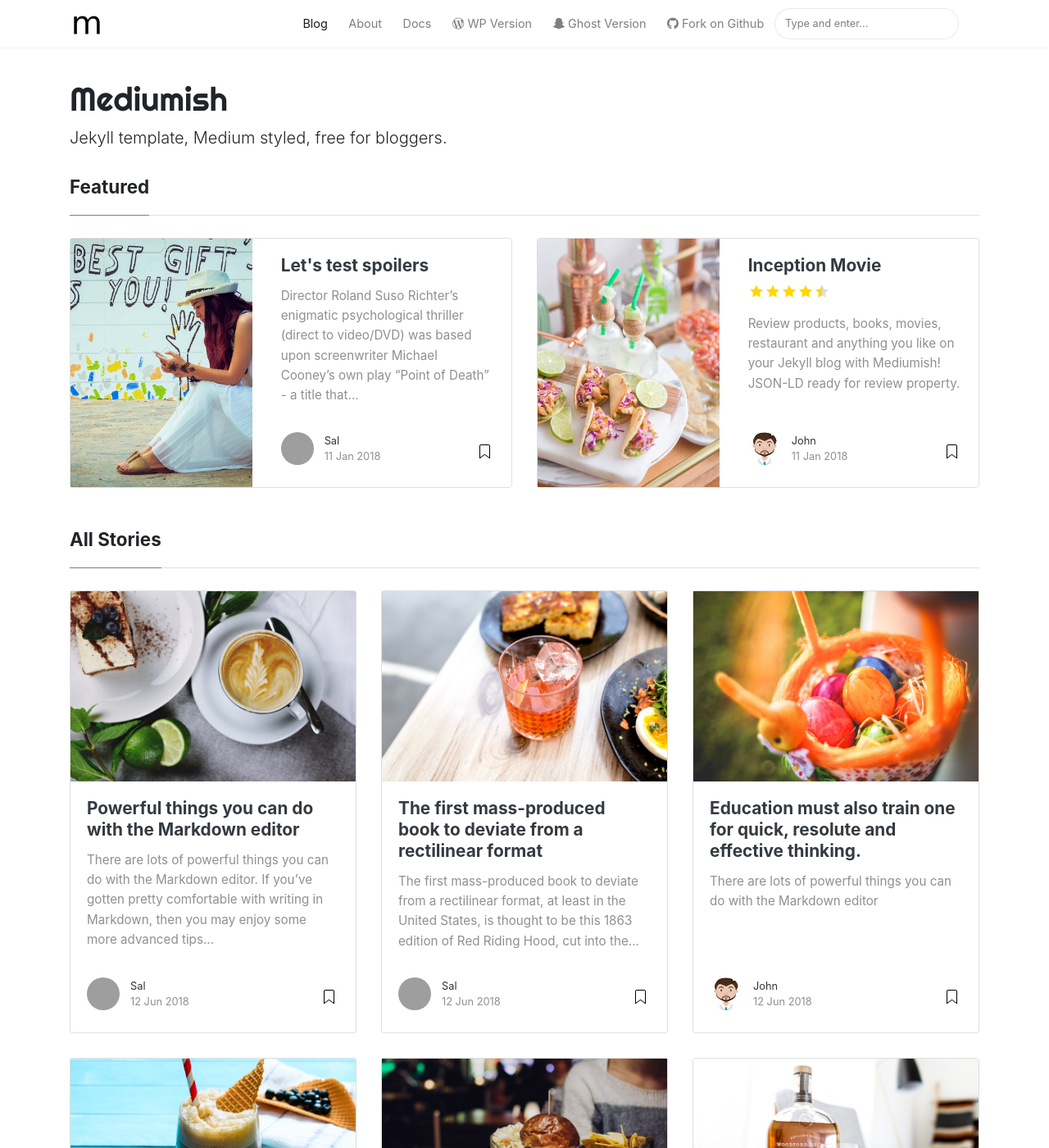
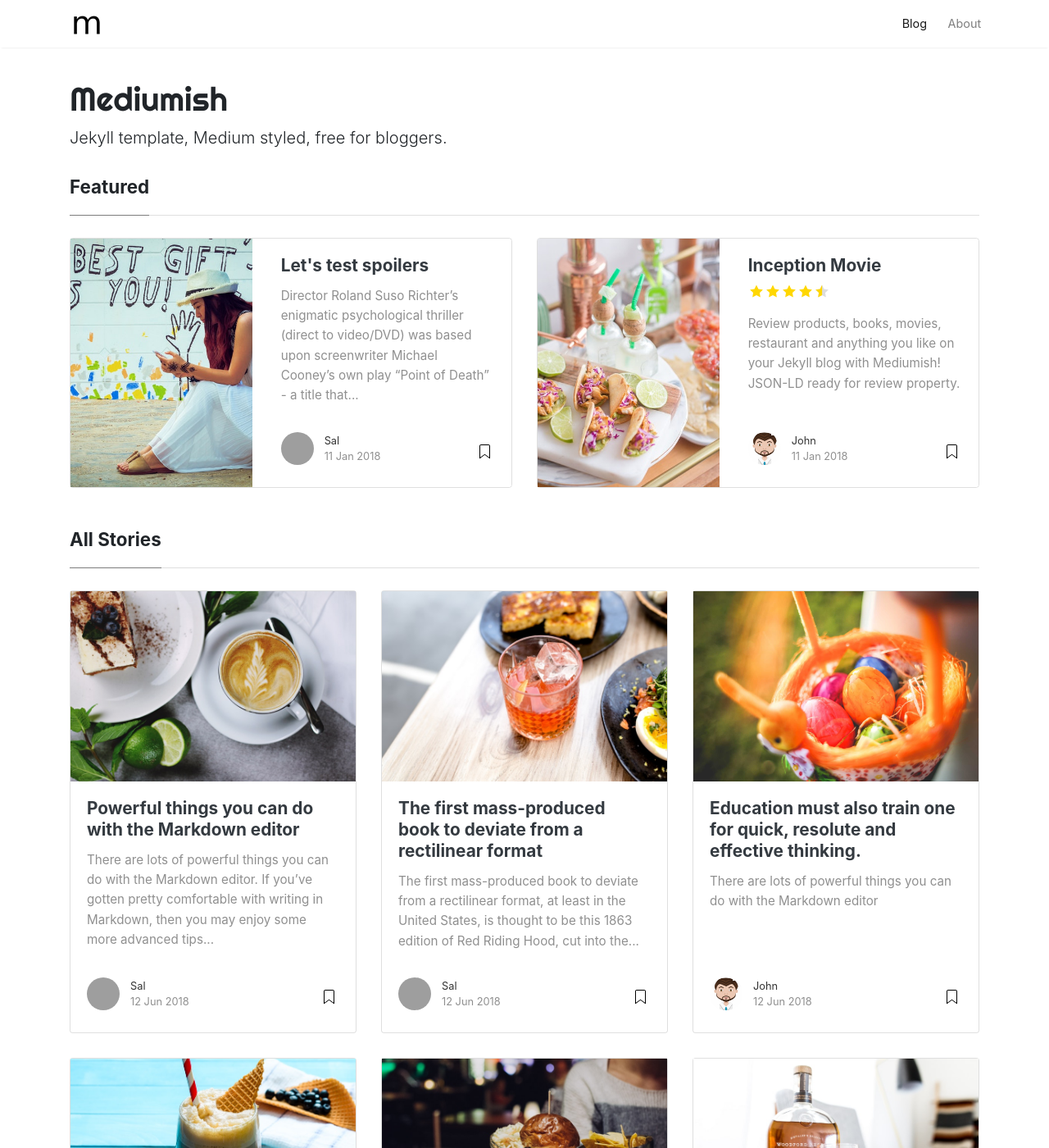
Before and after one commit to chanyoul/class101, a Jekyll site: the page built from index.html, in a window 1280 px wide and 1400 px high. Shown: the whole window at 82% size. Built offline with Jekyll 4.4.1, drawn with Linux system fonts in a browser that asks for light colours; nearby versions of some CDN libraries; the list of posts is cut into pages by our own code; grey boxes are pictures that could not be loaded.

Commit message:
Update default.html

```diff
--- a/_layouts/default.html
+++ b/_layouts/default.html
@@ -75,23 +75,7 @@ ga('send', 'pageview');
                 <a class="nav-link" href="{{ site.baseurl }}/about">About</a>
                 </li>
 
-                <li class="nav-item">
-                <a target="_blank" class="nav-link" href="https://bootstrapstarter.com/bootstrap-templates/template-mediumish-bootstrap-jekyll/"> Docs</a>
-                </li>
 
-                <li class="nav-item">
-                <a target="_blank" class="nav-link" href="https://www.wowthemes.net/themes/mediumish-wordpress/"><i class="fab fa-wordpress-simple"></i> WP Version</a>
-                </li>
-
-                <li class="nav-item">
-                <a target="_blank" class="nav-link" href="https://www.wowthemes.net/themes/mediumish-ghost/"><i class="fab fa-snapchat-ghost"></i> Ghost Version</a>
-                </li>
-
-                <li class="nav-item">
-                <a target="_blank" class="nav-link" href="https://github.com/wowthemesnet/mediumish-theme-jekyll"><i class="fab fa-github"></i> Fork on Github</a>
-                </li>
-
-                {% include search-lunr.html %}
 
             </ul>
 
```
